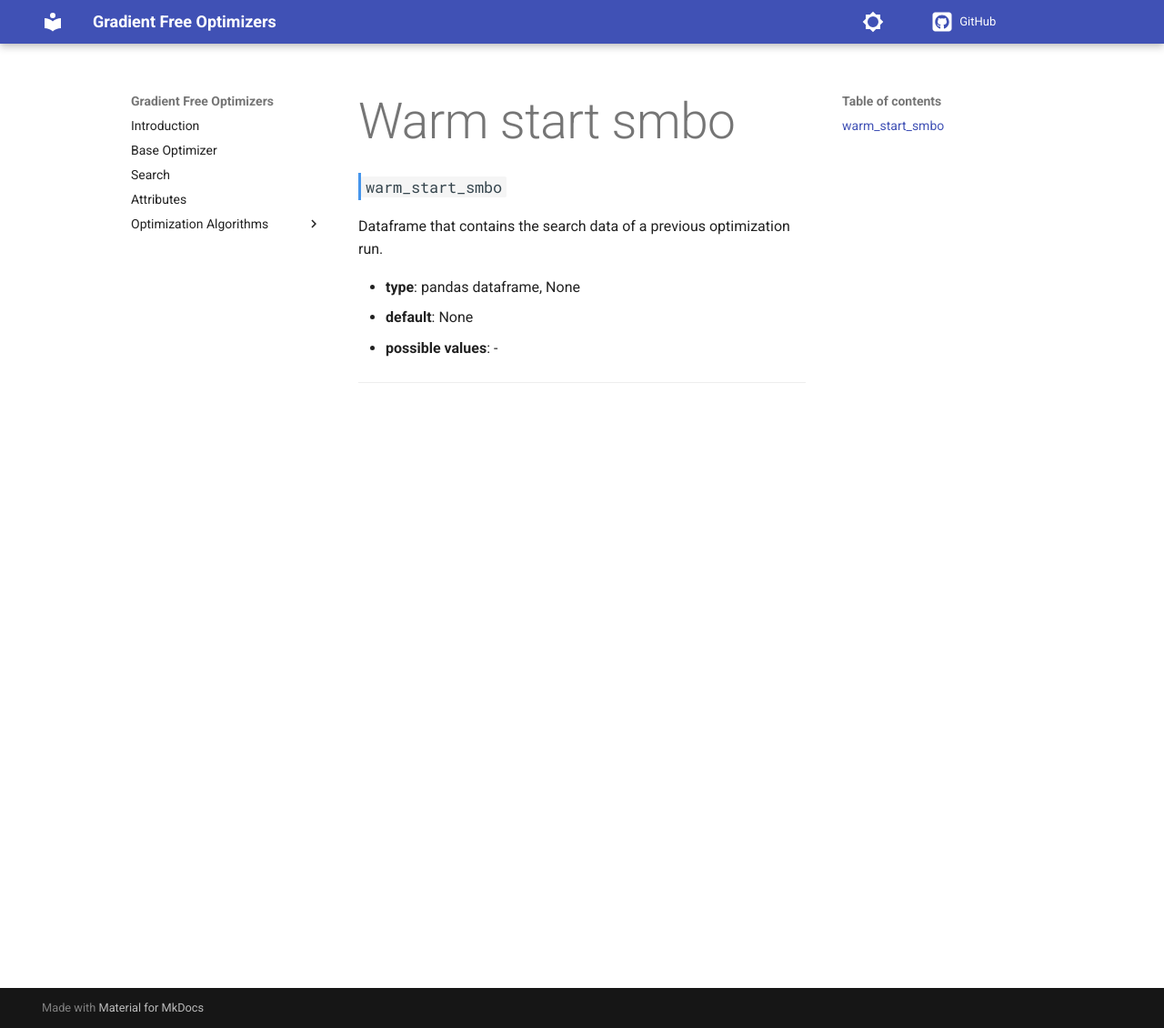
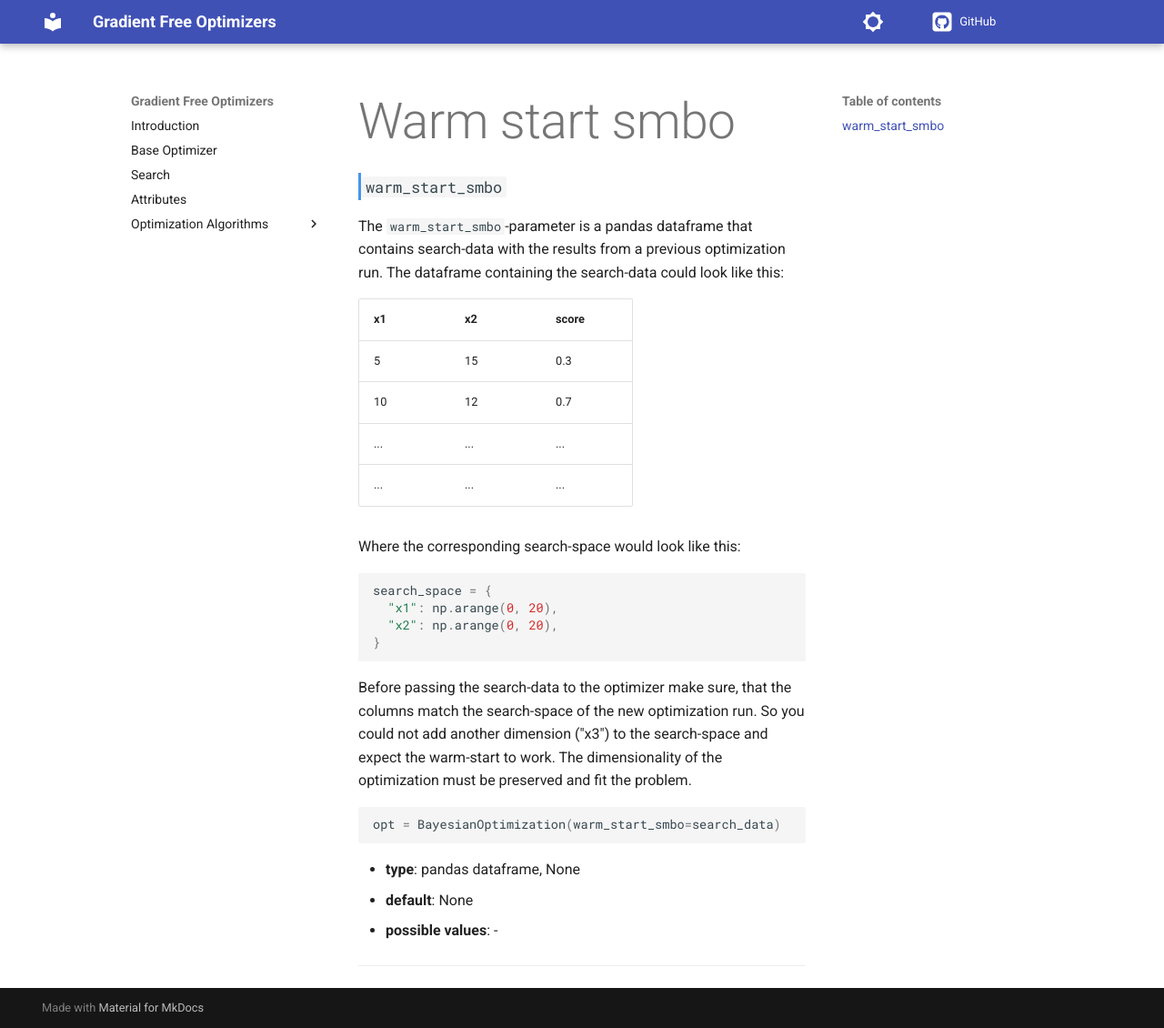
Before and after one commit to SimonBlanke/gradient-free-optimizers-documentation, an MkDocs documentation site: the page built from docs/parameters/warm_start_smbo.md, in a window 1280 px wide and 1130 px high. Shown: the whole window at 91% size. Built offline with MkDocs 1.6.1 and Material for MkDocs 9.7.7, drawn with Linux system fonts in a browser that asks for light colours; comment, search, counter and statistics services are not loaded; the version menu is left out.

Commit message:
update warm_start_smbo parameter

````diff
--- a/docs/parameters/warm_start_smbo.md
+++ b/docs/parameters/warm_start_smbo.md
@@ -1,6 +1,29 @@
 ### `warm_start_smbo`
 
-Dataframe that contains the search data of a previous optimization run.
+The `warm_start_smbo`-parameter is a pandas dataframe that contains search-data with the results from a previous optimization run. The dataframe containing the search-data could look like this:
+
+|  x1 | x2  | score  |
+|---|---|---|
+|  5 |  15 |  0.3 |
+|  10 | 12  |  0.7 |
+| ...  |  ... |  ... |
+| ...  |  ... |  ... |
+
+Where the corresponding search-space would look like this:
+
+```python
+search_space = {
+  "x1": np.arange(0, 20),
+  "x2": np.arange(0, 20),
+}
+```
+
+Before passing the search-data to the optimizer make sure, that the columns match the search-space of the new optimization run. So you could not add another dimension ("x3") to the search-space and expect the warm-start to work. The dimensionality of the optimization must be preserved and fit the problem.
+
+```python
+opt = BayesianOptimization(warm_start_smbo=search_data)
+```
+
 
   - **type**: pandas dataframe, None
   - **default**: None
````
